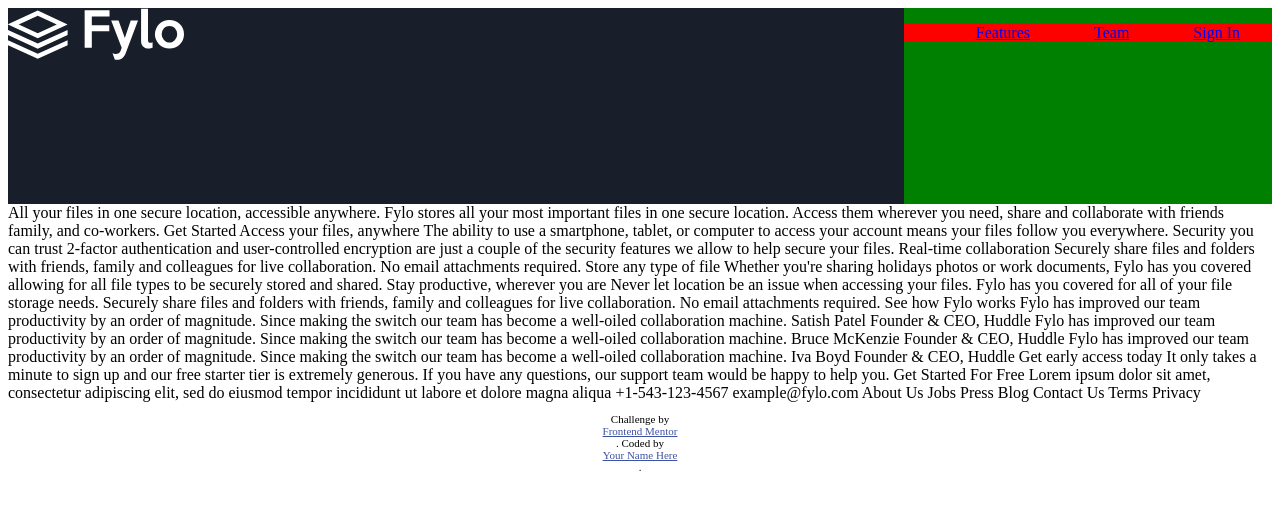
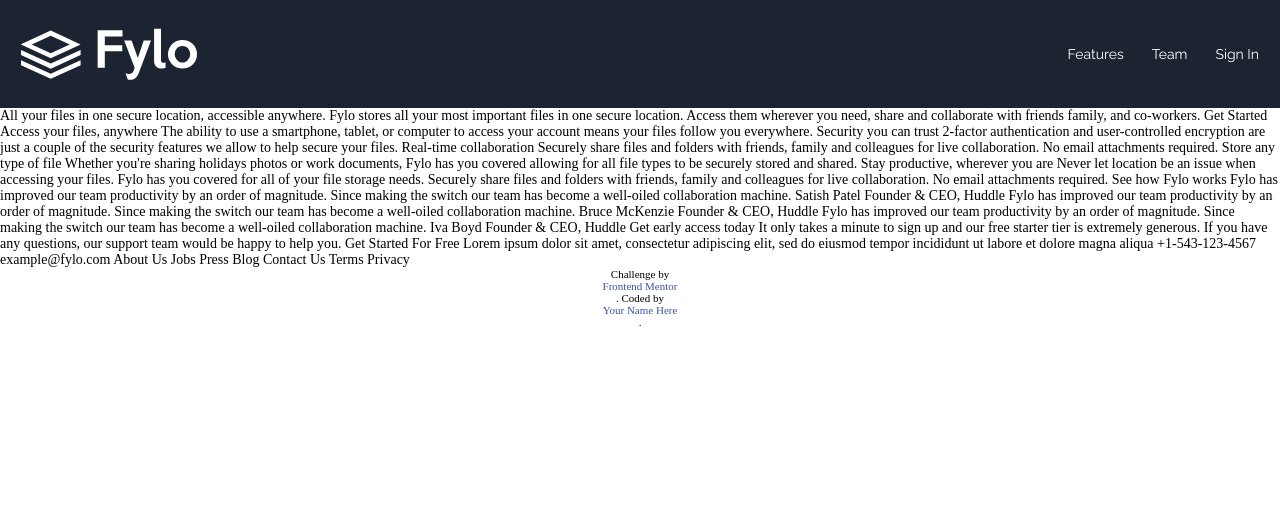
Before and after one commit to joanpujol/fem-Fylo-Dark-Theme-Page, a plain HTML site: page index.html in a window 1280 px wide. Drawn offline with Linux system fonts and the light colour scheme.

Commit message:
Add Logo and nav

```diff
--- a/css/style.css
+++ b/css/style.css
@@ -1,37 +1,56 @@
 :root {
-    --main-bg-color:  hsl(218, 28%, 13%)
+    --intro-bottom-color: hsl(217, 28%, 15%);
+    --main-bg-color: hsl(218, 28%, 13%);
 }
 
-body {
+* {
+    margin: 0;
+    padding: 0;
+}
+
+*,
+*::before,
+*::after {
+    box-sizing: inherit;
+}
+
+html {
     box-sizing: border-box;
+    font-size: 14px;
+}
+
+.container {
+    background-color: var(--intro-bottom-color);
 }
 
 .header {
     display: flex;
     justify-content: space-between;
-    background-color: var(--main-bg-color);
+    align-items: center;
+    padding: 2em 1.5em;
+    font-family: 'Raleway', sans-serif;
+    max-width: 1340px;
+    margin: 0 auto;
 }
 
 .header__logo {
-    width: 12em;
-    height: 12em;
-}
-
-.nav {
-    background-color: green;
+    max-width: 22.5%;
+    height: auto;
+    display: block;
 }
 
 .nav__list {
     list-style: none;
     display: flex;
-    background-color: red;
+    justify-content: flex-end;
 }
 
-.nav__list > li {
-    margin: 0 2em;
+.nav__list > li + li {
+    margin-left: 2em;
 }
 
 a {
+    color: white;
+    text-decoration: none;
     display: block;
-    white-space: nowrap;
 }
--- a/index.html
+++ b/index.html
@@ -3,6 +3,9 @@
 <head>
   <meta charset="UTF-8">
   <meta name="viewport" content="width=device-width, initial-scale=1.0"> <!-- displays site properly based on user's device -->
+
+  <link href="https://fonts.googleapis.com/css2?family=Open+Sans:wght@400;700&display=swap" rel="stylesheet">
+  <link href="https://fonts.googleapis.com/css2?family=Raleway:wght@400;700&display=swap" rel="stylesheet">
 
   <link rel="icon" type="image/png" sizes="32x32" href="./images/favicon-32x32.png">
   <link rel="stylesheet" href="css/style.css">
@@ -19,11 +22,7 @@
 
   <div class="container">
     <header class="header">
-      <div class="header__logo-container">
-        <svg class="header__logo">
-          <use xlink:href="images/logo.svg#logo"></use>
-        </svg>
-      </div>
+      <img src="images/logo.svg" alt="Logo" class="header__logo">
 
       <nav class="nav">
         <ul class="nav__list">
```
